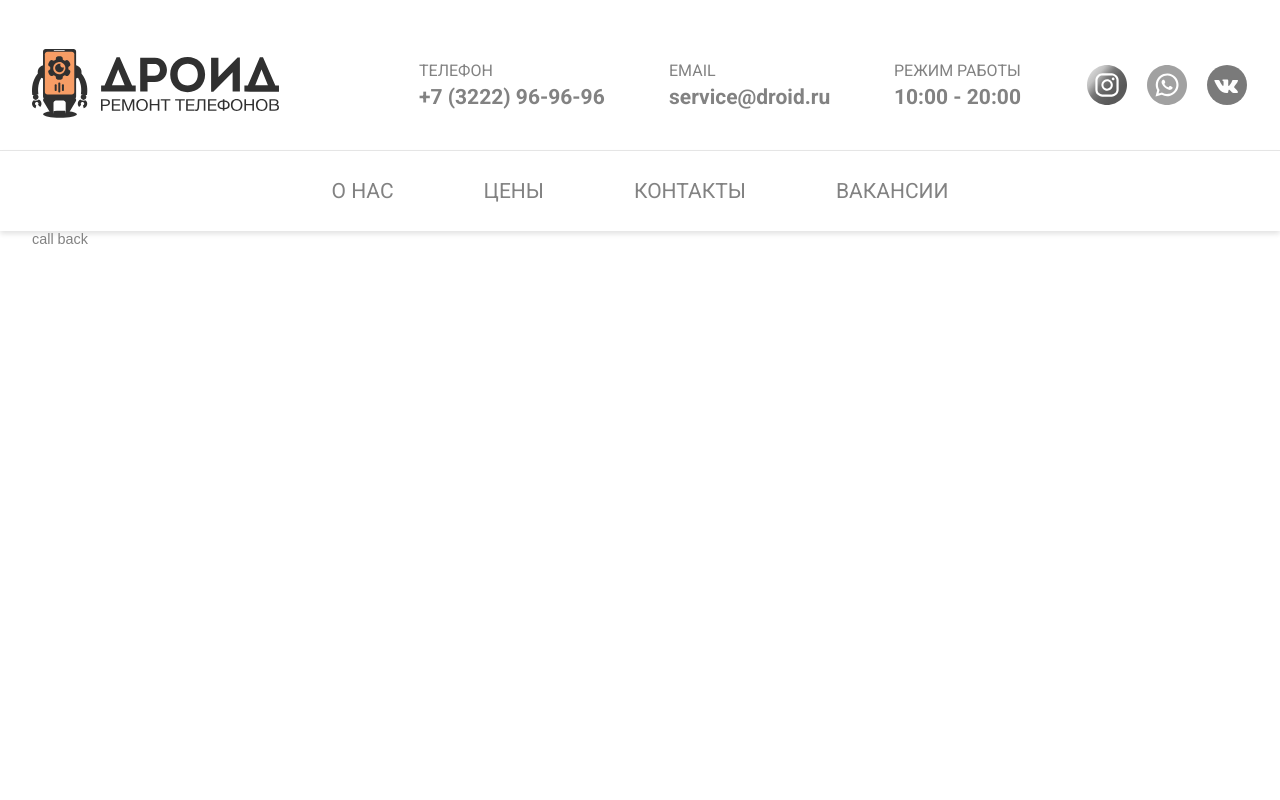
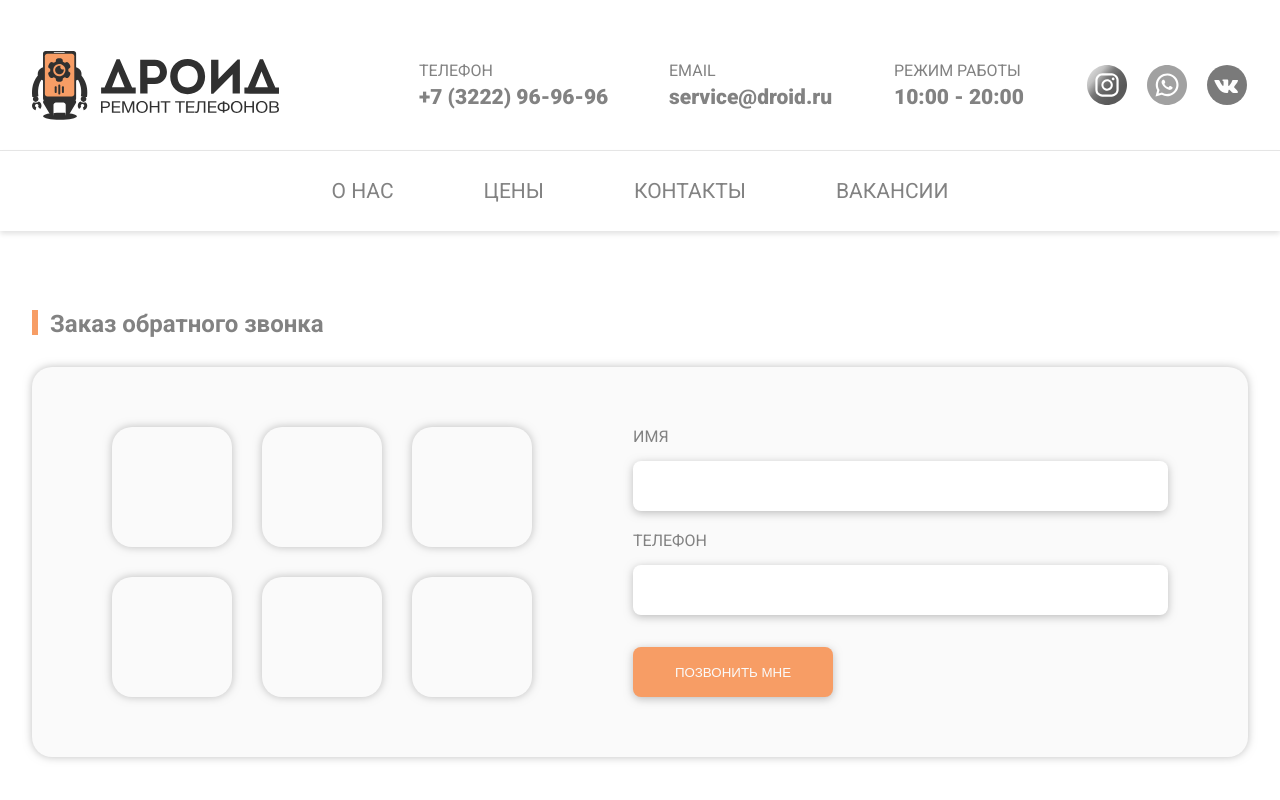
Before and after one commit to dgtal-cat/droid_site, a website: page index.html in a window 1280 px wide. Shown: the top 800 px of the page. Drawn offline with Linux system fonts and the light colour scheme.

Commit message:
callback block is done

```diff
--- a/index.html
+++ b/index.html
@@ -19,7 +19,7 @@
     <div class="wrapper flex-direction-column">
         <div class="header-info">
             <div class="header-logo-block">
-                <img src="src/svg/logoHead.svg" alt="Droid Site" class="header-logo-img">
+                <a href="#" class="header-logo"></a>
             </div>
             <div class="header-info-block">
                 <div class="header-info-phone-block">
@@ -65,20 +65,40 @@
 </div>
 <div class="flex-container flex-direction-column">
     <div class="wrapper">
-        <p class="demoText">call back</p>
         <div class="callback-block">
-
+            <div class="callback-inside-block">
+                <h2 class="block-header-h2">Заказ обратного звонка</h2>
+                <div class="callback-form">
+                    <div class="callback-form-inner-wrapper">
+                        <div class="callback-form-manufacturers">
+                            <div class="callback-form-manufacturers-element"></div>
+                            <div class="callback-form-manufacturers-element"></div>
+                            <div class="callback-form-manufacturers-element"></div>
+                            <div class="callback-form-manufacturers-element"></div>
+                            <div class="callback-form-manufacturers-element"></div>
+                            <div class="callback-form-manufacturers-element"></div>
+                        </div>
+                        <div class="callback-form-call-me">
+                            <div class="call-me-title">имя</div>
+                            <input type="text" class="call-me-input-name">
+                            <div class="call-me-title">телефон</div>
+                            <input type="text" class="call-me-input-phone">
+                            <input type="button" class="call-me-confirm-button" value="позвонить мне">
+                        </div>
+                    </div>
+                </div>
+            </div>
         </div>
     </div>
 </div>
-<div class="flex-container flex-direction-column">
+<div class="flex-container flex-direction-column background-color-fa">
     <div class="wrapper">
         <div class="features-block">
             <p class="demoText">our features</p>
         </div>
     </div>
 </div>
-<div class="flex-container flex-direction-column">
+<div class="flex-container flex-direction-column border-bottom-e5">
     <div class="wrapper">
         <div class="main-defects-block">
             <p class="demoText">main defects (+ mini call-back form)</p>
@@ -92,7 +112,7 @@
         </div>
     </div>
 </div>
-<div class="flex-container flex-direction-column">
+<div class="flex-container flex-direction-column background-color-fa">
     <div class="wrapper">
         <div class="contacts-block">
             <p class="demoText">our contacts</p>
@@ -113,21 +133,21 @@
         </div>
     </div>
 </div>
-<div class="flex-container flex-direction-column">
+<div class="flex-container flex-direction-column border-bottom-82 background-color-30">
     <div class="wrapper">
         <div class="footer-info-block">
             <p class="demoText">FOOTER (footer menu + footer contacts + footer info)</p>
         </div>
     </div>
 </div>
-<div class="flex-container flex-direction-column">
+<div class="flex-container flex-direction-column border-bottom-82 background-color-30">
     <div class="wrapper">
         <div class="legal-info-block">
             <p class="demoText">FOOTER (legal information)</p>
         </div>
     </div>
 </div>
-<div class="flex-container flex-direction-column">
+<div class="flex-container flex-direction-column background-color-30">
     <div class="wrapper">
         <div class="footer-logo-block">
             <p class="demoText">FOOTER (footer logo)</p>
--- a/src/css/style.css
+++ b/src/css/style.css
@@ -1,5 +1,9 @@
 * {
     box-sizing: border-box;
+}
+*:active, :hover, :focus {
+    outline: 0;
+    outline-offset: 0;
 }
 body{
     font-family: 'Roboto', sans-serif;
@@ -7,6 +11,21 @@ body{
     color: #828282;
     margin: 0;
     padding: 0;
+}
+.border-bottom-82{
+    border-bottom: 1px solid #828282;
+}
+.border-bottom-e5{
+    border-bottom: 1px solid #e5e5e5;
+}
+.shadow-bottom{
+    box-shadow: 0 3px 5px #e4e4e4;
+}
+.background-color-fa{
+    background-color: #FAFAFA;
+}
+.background-color-30{
+    background-color: #303030;
 }
 .flex-container {
     display: flex;
@@ -98,7 +117,7 @@ div {
 .header-info-element-subtitle{
     display: flex;
     font-size: 21px;
-    font-weight: bold;
+    font-weight: 900;
     margin-left: 0;
     margin-top: 5px;
 }
@@ -167,12 +186,96 @@ div {
     color: #FAFAFA;
     background-color: #F79D65;
 }
-.border-bottom-82{
-    border-bottom: 1px solid #828282;
+.callback-inside-block{
+    display: flex;
+    flex-direction: column;
+    height: 447px;
+    align-self: center;
 }
-.border-bottom-e5{
-    border-bottom: 1px solid #e5e5e5;
+.block-header-h2{
+    display: flex;
+    font-size: 24px;
+    font-weight: bold;
+    margin: 0 0 29px 0;
 }
-.shadow-bottom{
-    box-shadow: 0 3px 5px #e4e4e4;
+.block-header-h2:before{
+    display: flex;
+    background-color: #F79D65;
+    width: 6px;
+    height: 25px;
+    content: '';
+    margin-right: 12px;
 }
+.callback-form{
+    display: flex;
+    height: 390px;
+    border-radius: 20px;
+    background-color: #FAFAFA;
+    box-shadow: 0 0 8px 0 #80808080;
+}
+.header-logo{
+    display: flex;
+    width: 247px;
+    height: 69px;
+    background-image: url("../svg/logoHead.svg");
+}
+.callback-form-inner-wrapper{
+    display: flex;
+    margin: 60px 80px;
+    padding: 0;
+}
+.callback-form-manufacturers{
+    display: flex;
+    flex-direction: row;
+    flex-wrap: wrap;
+    height: 270px;
+}
+.callback-form-manufacturers-element{
+    display: flex;
+    width: 120px;
+    height: 120px;
+    border-radius: 20px;
+    margin-right: 30px;
+    margin-bottom: 30px;
+    box-shadow: 0 0 8px 0 #80808080;
+}
+.call-me-title{
+    display: flex;
+    text-transform: uppercase;
+    margin-left: 0;
+    margin-bottom: 15px;
+}
+.call-me-input-name{
+    width: 535px;
+    height: 50px;
+    margin: 0 0 20px 0;
+    border: none;
+    border-radius: 8px;
+    box-shadow: 0 2px 8px 0 #80808080;
+    font: 400 18px 'Roboto';
+    color: #828282;
+    padding: 0 10px 0 20px;
+}
+.call-me-input-phone{
+    width: 535px;
+    height: 50px;
+    margin: 0 0 20px 0;
+    border: none;
+    border-radius: 8px;
+    box-shadow: 0 2px 8px 0 #80808080;
+    font: 400 18px 'Roboto';
+    color: #828282;
+    padding: 0 10px 0 20px
+}
+.call-me-confirm-button{
+    margin: 12px 0 0 0;
+    padding: 0;
+    border: none;
+    border-radius: 8px;
+    width: 200px;
+    height: 50px;
+    background-color: #F79D65;
+    color: #FAFAFA;
+    box-shadow: 0 2px 8px 0 #80808080;
+    text-transform: uppercase;
+}
```
